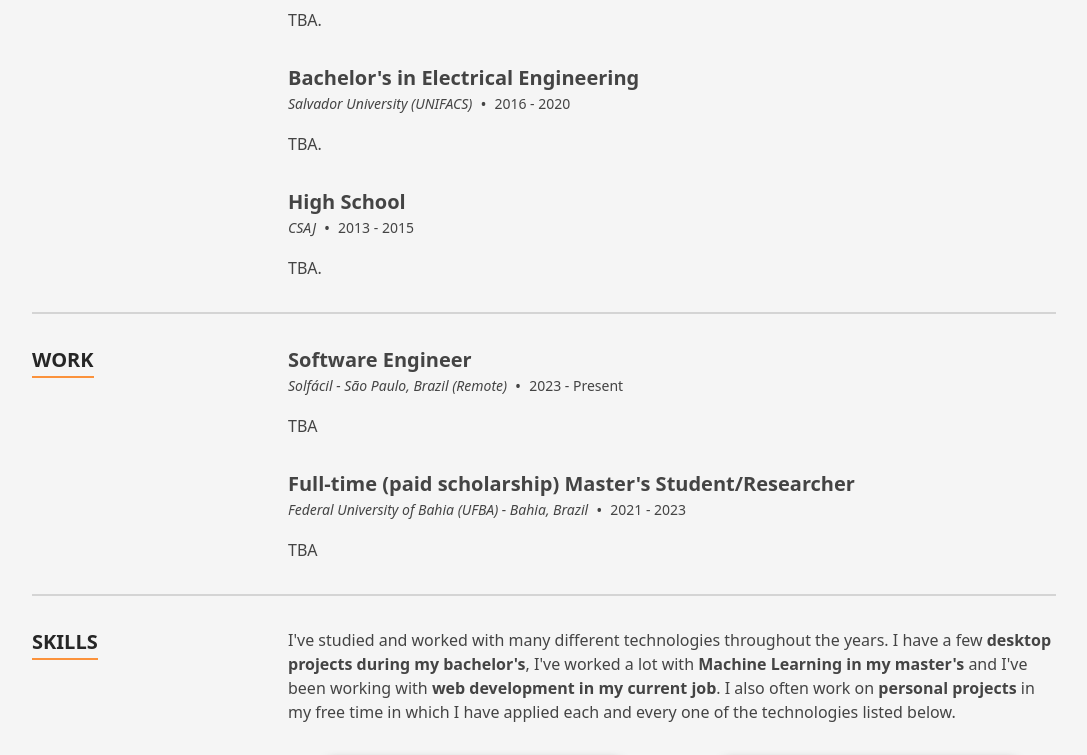
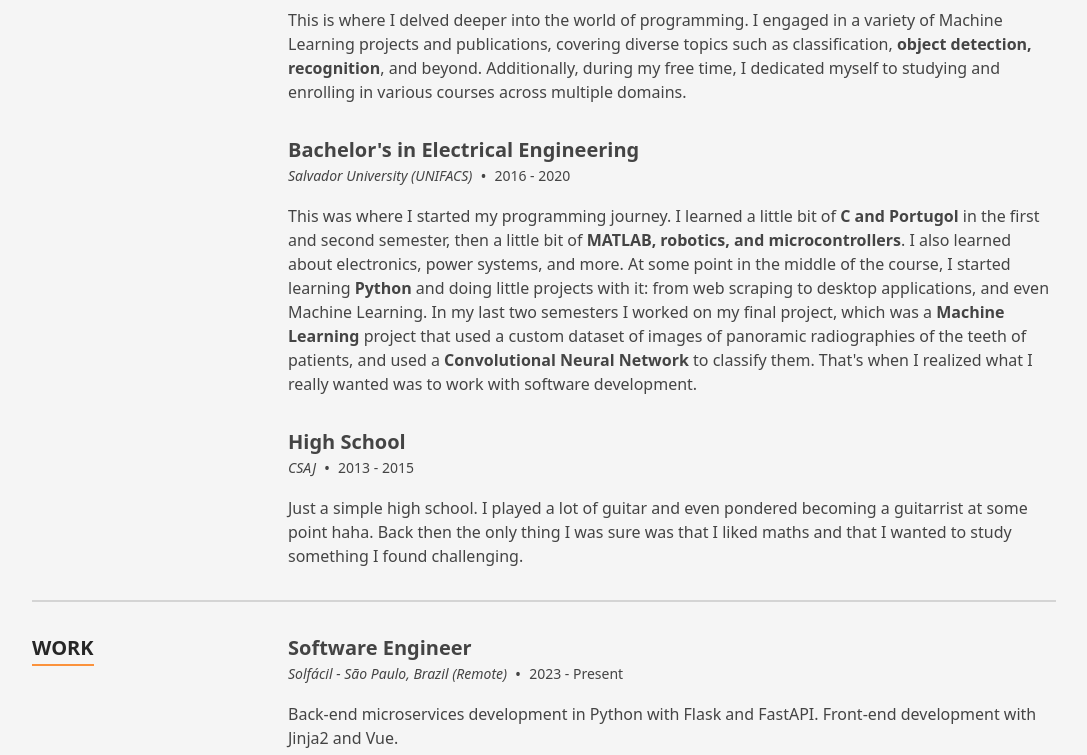
Before and after one commit to ArielMAJ/arielmaj.github.io, a Next.js app: page / in a window 1280 px wide. Shown: the part 1360-2115 px from the top of the page, without its empty margins (96-1183 px from the left). Built offline with nearby package versions, Linux system fonts and the light colour scheme.

Commit message:
[UPT] A little about me in education and work sections.

```diff
--- a/src/data/data.tsx
+++ b/src/data/data.tsx
@@ -296,19 +296,43 @@ export const education: TimelineItem[] = [
     date: '2021 - 2023',
     location: 'Federal University of Bahia (UFBA)',
     title: "Master's in Computer Science",
-    content: <p>TBA.</p>,
+    content: (
+      <p>
+        This is where I delved deeper into the world of programming. I engaged in a variety of Machine Learning projects
+        and publications, covering diverse topics such as classification, <strong>object detection, recognition</strong>
+        , and beyond. Additionally, during my free time, I dedicated myself to studying and enrolling in various courses
+        across multiple domains.
+      </p>
+    ),
   },
   {
     date: '2016 - 2020',
     location: 'Salvador University (UNIFACS)',
     title: "Bachelor's in Electrical Engineering",
-    content: <p>TBA.</p>,
+    content: (
+      <p>
+        This was where I started my programming journey. I learned a little bit of <strong>C and Portugol</strong> in
+        the first and second semester, then a little bit of <strong>MATLAB, robotics, and microcontrollers</strong>. I
+        also learned about electronics, power systems, and more. At some point in the middle of the course, I started
+        learning <strong>Python</strong> and doing little projects with it: from web scraping to desktop applications,
+        and even Machine Learning. In my last two semesters I worked on my final project, which was a{' '}
+        <strong>Machine Learning</strong> project that used a custom dataset of images of panoramic radiographies of the
+        teeth of patients, and used a <strong>Convolutional Neural Network</strong> to classify them. That's when I
+        realized what I really wanted was to work with software development.
+      </p>
+    ),
   },
   {
     date: '2013 - 2015',
     location: 'CSAJ',
     title: 'High School',
-    content: <p>TBA.</p>,
+    content: (
+      <p>
+        Just a simple high school. I played a lot of guitar and even pondered becoming a guitarrist at some point haha.
+        Back then the only thing I was sure was that I liked maths and that I wanted to study something I found
+        challenging.
+      </p>
+    ),
   },
 ];
 
@@ -317,13 +341,23 @@ export const experience: TimelineItem[] = [
     date: '2023 - Present',
     location: 'Solfácil - São Paulo, Brazil (Remote)',
     title: 'Software Engineer',
-    content: <p>TBA</p>,
+    content: (
+      <p>
+        Back-end microservices development in Python with Flask and FastAPI. Front-end development with Jinja2 and Vue.
+      </p>
+    ),
   },
   {
     date: '2021 - 2023',
     location: 'Federal University of Bahia (UFBA) - Bahia, Brazil',
     title: "Full-time (paid scholarship) Master's Student/Researcher",
-    content: <p>TBA</p>,
+    content: (
+      <p>
+        Projects and publications in <strong>Machine Learning</strong>, spanning classification,{' '}
+        <strong>object detection, recognition</strong>, and more. Teaching assistant in{' '}
+        <strong>Data Structures and Algorithms</strong>.
+      </p>
+    ),
   },
 ];
 
```
